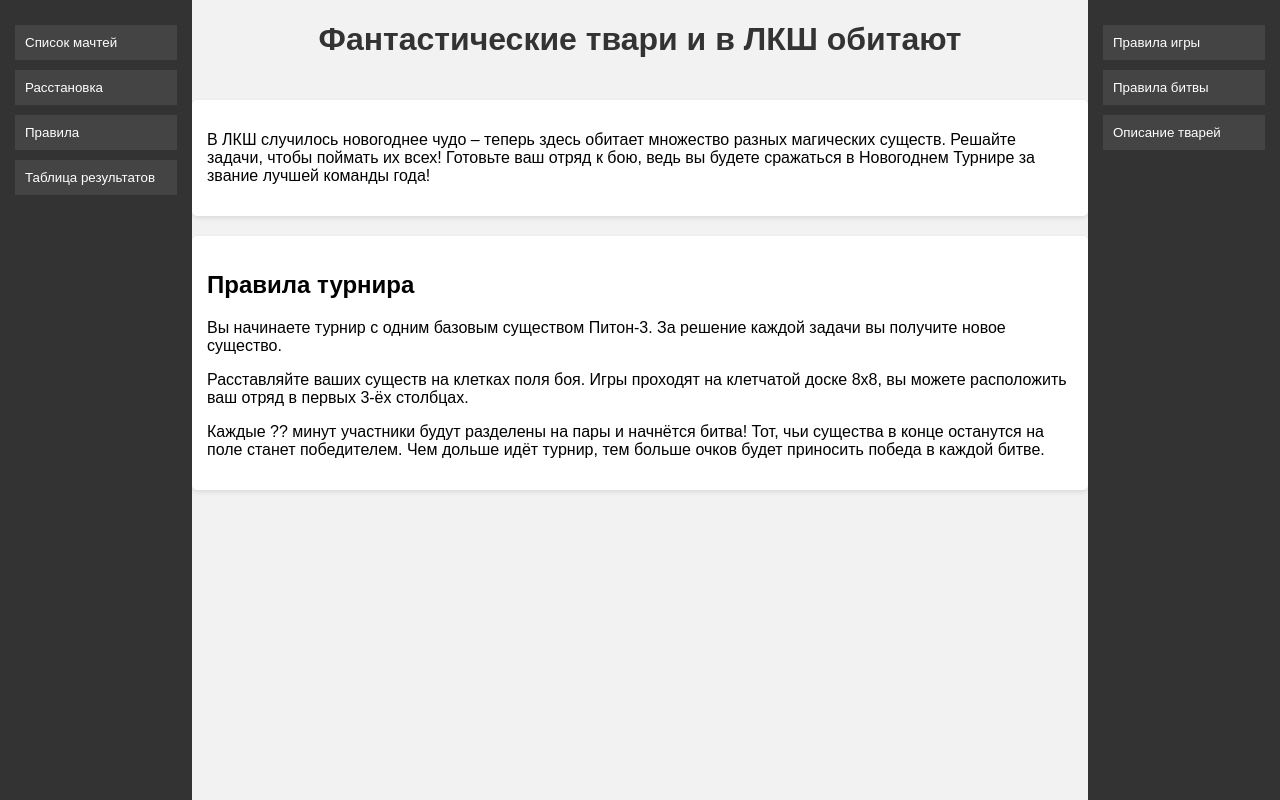
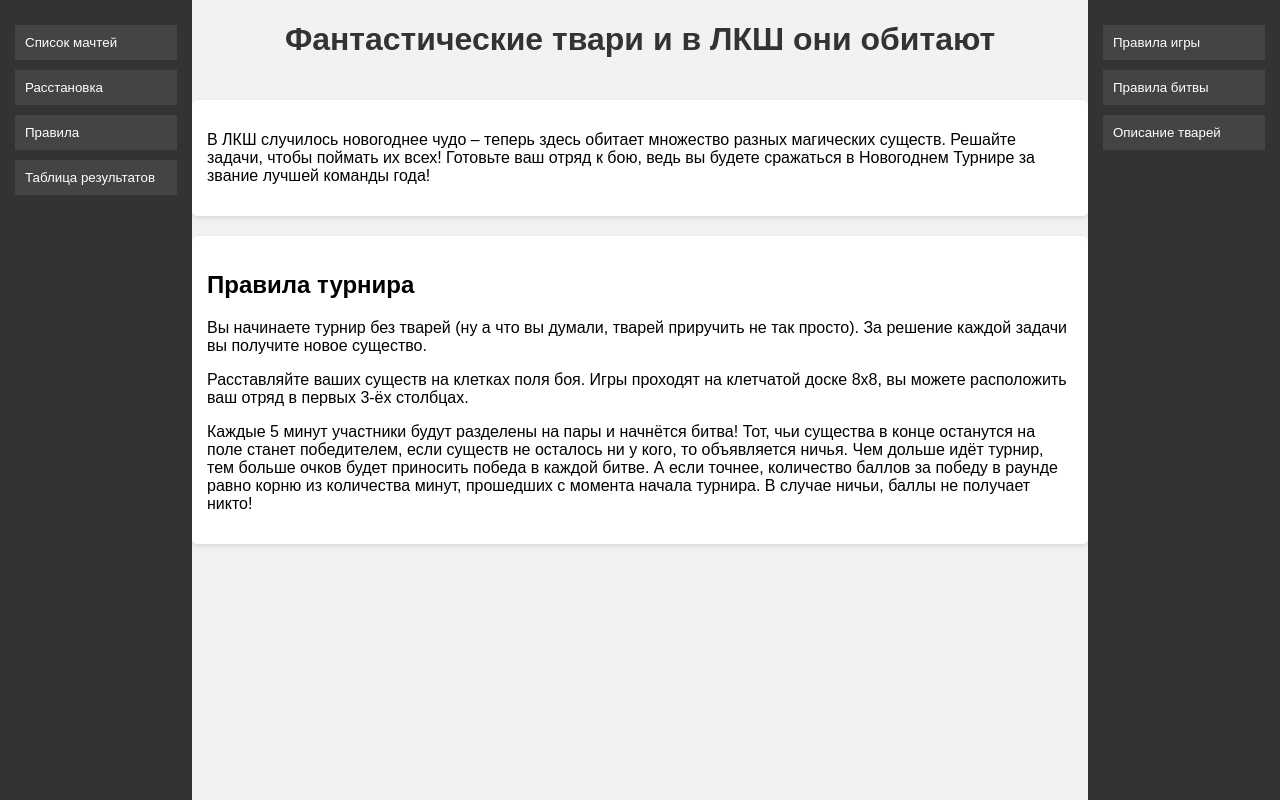
Before and after one commit to khaser/autochess-winter-olymp, a Django app: page /battles/rules in a window 1280 px wide. Run offline with Django 5.2, Linux system fonts and the light colour scheme.

Commit message:
update rules

```diff
--- a/src/battles/templates/battles/rules/lore.html
+++ b/src/battles/templates/battles/rules/lore.html
@@ -5,7 +5,7 @@
 
 <div class="content">
 
-    <div class="title"> <h1>Фантастические твари и в ЛКШ обитают</h1></div>
+    <div class="title"> <h1>Фантастические твари и в ЛКШ они обитают</h1></div>
 
 
     <div class="creatures">
@@ -17,15 +17,17 @@
         <div class="section">
             <h2>Правила турнира</h2>
 
-            <p>Вы начинаете турнир с одним базовым существом Питон-3. За решение каждой задачи вы получите новое
+            <p>Вы начинаете турнир без тварей (ну а что вы думали, тварей приручить не так просто). За решение каждой задачи вы получите новое
                 существо.</p>
 
             <p>Расставляйте ваших существ на клетках поля боя. Игры проходят на клетчатой доске 8х8, вы можете
                 расположить ваш отряд в первых 3-ёх столбцах.</p>
 
-            <p>Каждые ?? минут участники будут разделены на пары и начнётся битва! Тот, чьи существа в конце останутся
-                на поле станет победителем. Чем дольше идёт турнир, тем больше очков будет приносить победа в каждой
-                битве.</p></div>
+            <p>Каждые 5 минут участники будут разделены на пары и начнётся битва! Тот, чьи существа в конце останутся
+                на поле станет победителем, если существ не осталось ни у кого, то объявляется ничья. Чем дольше идёт
+                турнир, тем больше очков будет приносить победа в каждой битве. А если точнее, количество баллов за
+                победу в раунде равно корню из количества минут, прошедших c момента начала турнира. В случае ничьи,
+                баллы не получает никто!</p></div>
     </div>
 </div>
 </div>
```
